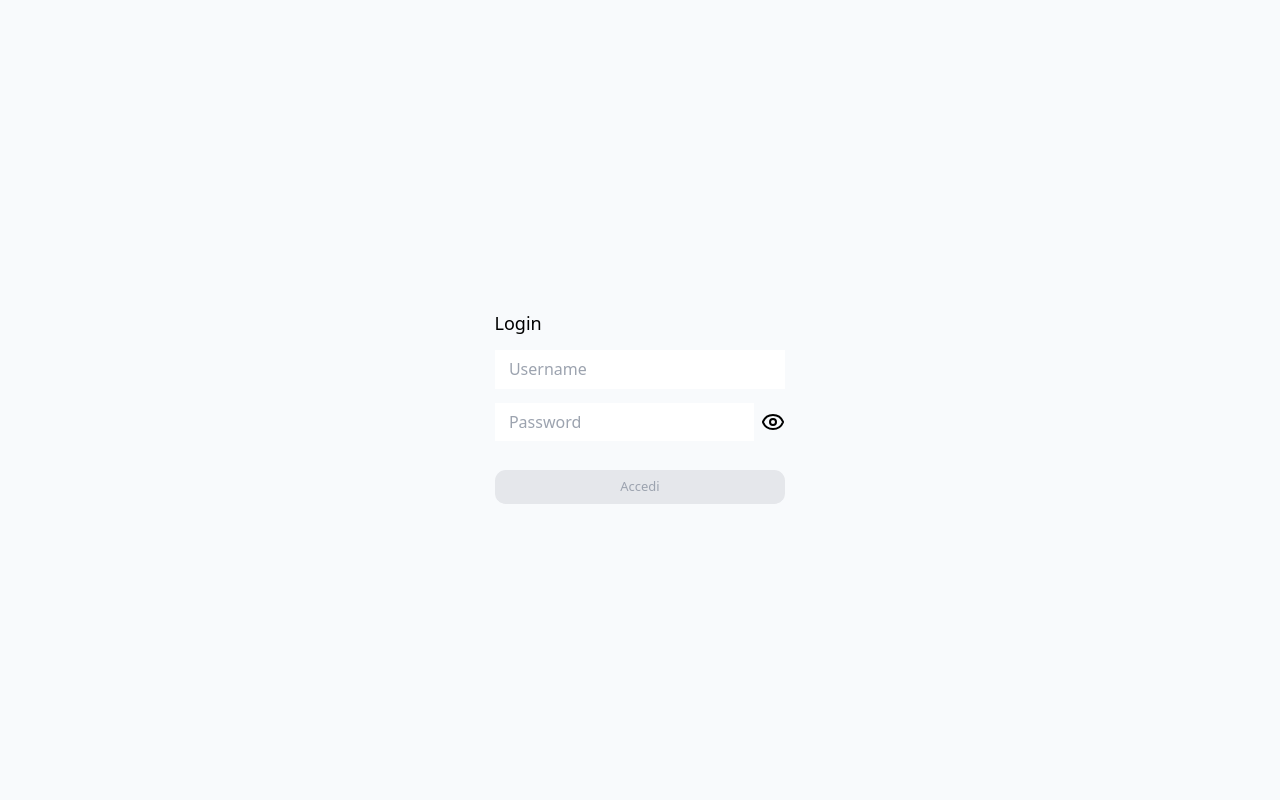
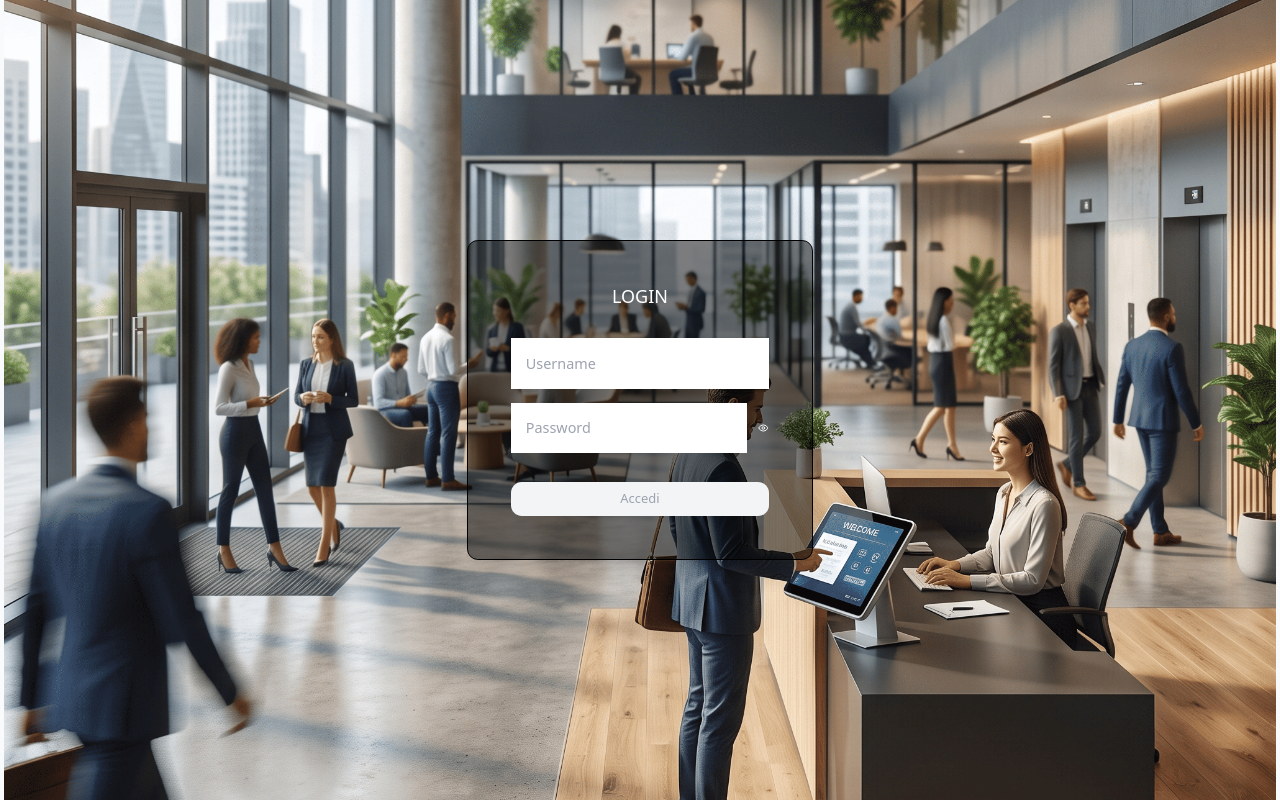
Before and after one commit to lucmas92/csv-presenze, a Nuxt app: page /login in a window 1280 px wide. Built offline with nearby package versions, Linux system fonts and the light colour scheme; what vue3-apexcharts would draw is missing.

Commit message:
aggiunto sfondo login

```diff
--- a/app/pages/login.vue
+++ b/app/pages/login.vue
@@ -30,27 +30,27 @@ async function submit() {
 </script>
 
 <template>
-  <div class="h-screen overflow-scroll pb-48 md:pb-0 flex items-center justify-center">
+  <div class="h-screen overflow-scroll pb-48 md:pb-0 flex items-center justify-center bg-[url('/images/wallpaper.png')] bg-cover bg-no-repeat bg-center">
     <Transition name="fade">
-      <form class="w-100 mx-1 md:mx-3">
-        <h1 class="text-xl my-4">Login</h1>
+      <form class="w-96 mx-1 md:mx-3 bg-black/50 border border-black shadow-xl rounded-xl  p-12">
+        <h1 class="text-xl mb-8 text-center text-white uppercase">Login</h1>
         <div class="flex flex-col gap-4">
-          <input class="py-2 px-4"
+          <input class="p-4 text-base"
                  @keydown.enter="submit"
                  type="text" name="username" placeholder="Username" v-model="username">
-          <span class="flex items-center gap-2">
-            <input class="py-2 px-4"
+          <span class="flex items-center gap-3">
+            <input class="p-4 text-base flex-1"
                    autocomplete="off"
                    @keydown.enter="submit"
                    :type="showPassword ? 'text' : 'password'" name="password" placeholder="Password" v-model="password">
-            <Eye class="cursor-pointer" :szie="10" v-if="!showPassword" @click="showPassword = !showPassword"/>
-            <EyeOff class="cursor-pointer" :szie="10"  v-else @click="showPassword = !showPassword"/>
+            <Eye class="cursor-pointer text-white" :size="18" v-if="!showPassword" @click="showPassword = !showPassword"/>
+            <EyeOff class="cursor-pointer text-white" :size="18"  v-else @click="showPassword = !showPassword"/>
           </span>
-          <span class="text-red-400">
+          <span class="bg-red-400 text-white text-center rounded-xl">
             {{ errors }}
           </span>
           <button type="button" @click="submit" :disabled="!username || !password"
-                  class="bg-blue-200 py-2 px-4 rounded-xl disabled:bg-gray-200 disabled:text-gray-400">Accedi
+                  class="bg-green-400 py-2 px-4 rounded-xl disabled:bg-gray-100 disabled:text-gray-400">Accedi
           </button>
         </div>
       </form>
```
Also changed, not shown: public/images/wallpaper.png (added).
